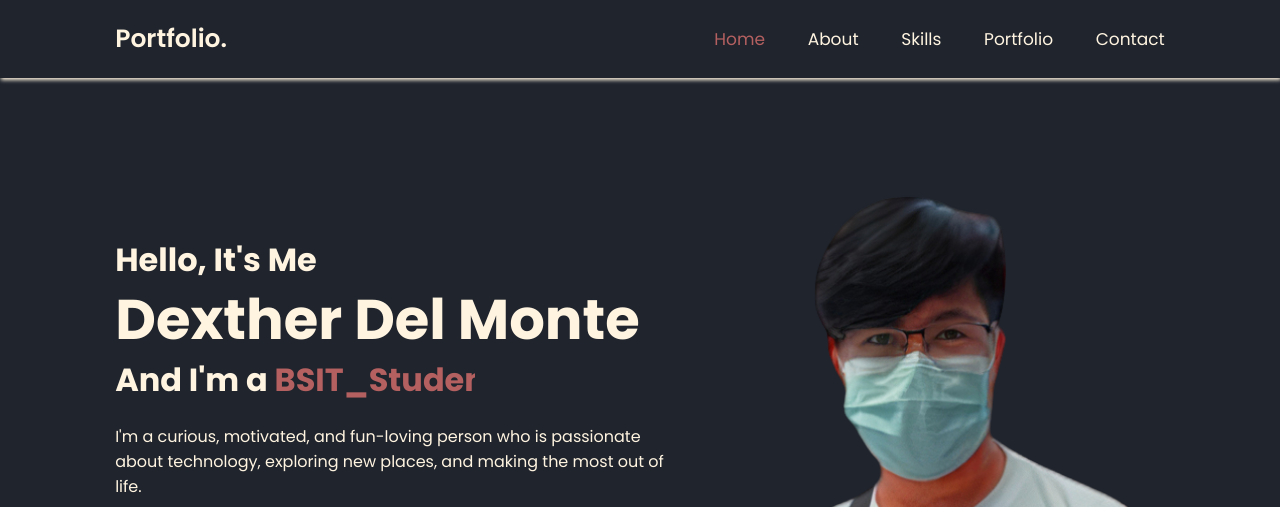
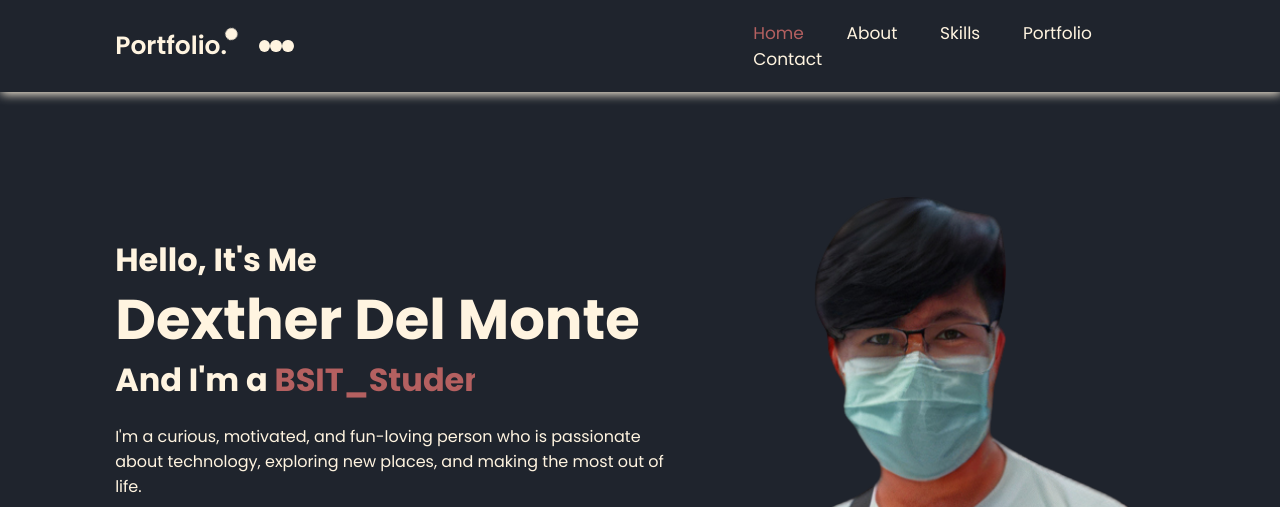
Before and after one commit to dhex28/dhex28.github.io, a plain HTML site: page index.html in a window 1280 px wide. Shown: the top 507 px of the page. Drawn offline with nearby package versions, Linux system fonts and the light colour scheme.

Commit message:
Update index.html

```diff
--- a/index.html
+++ b/index.html
@@ -16,6 +16,12 @@
     <!-- header design -->
     <header class="header">
         <a href="#home" class="logo">Portfolio.</a>
+        <div class="newtons-cradle">
+            <div class="newtons-cradle__dot"></div>
+            <div class="newtons-cradle__dot"></div>
+            <div class="newtons-cradle__dot"></div>
+            <div class="newtons-cradle__dot"></div>
+            </div>
 
         <i class='bx bx-menu' id="menu-icon"></i>
 
--- a/style.css
+++ b/style.css
@@ -34,16 +34,16 @@ section{
 
 }
 
-.header{
+.header {
     position: fixed;
     top: 0;
     left: 0;
     width: 100%;
     padding: 2rem 9%;
     background-color: var(--bg-color);
-    box-shadow: 1px 2px 4px #FFF4E0;
+    box-shadow: 1px 2px 10px #FFF4E0;
     display: flex;
-    justify-content: space-between;
+    /* justify-content: space-between; */
     align-items: center;
     z-index: 100;
 }
@@ -55,6 +55,10 @@ section{
     cursor: default;
 }
 
+.navbar{
+    margin-left: 420px;
+    justify-content: space-between;
+}
 .navbar a{
     font-size: 1.7rem;
     color: var(--text-color);
@@ -442,3 +446,76 @@ span{
     color: var(--second-bg-color);
 
 }
+
+.newtons-cradle {
+    --uib-size: 50px;
+    --uib-speed: 1.2s;
+    --uib-color: #FFF4E0 ;
+    position: relative;
+    display: flex;
+    align-items: center;
+    justify-content: center;
+    width: var(--uib-size);
+    height: var(--uib-size);
+    margin-left: 20px;
+   }
+
+   .newtons-cradle__dot {
+    position: relative;
+    display: flex;
+    align-items: center;
+    height: 100%;
+    width: 25%;
+    transform-origin: center top;
+   }
+
+   .newtons-cradle__dot::after {
+    content: '';
+    display: block;
+    width: 100%;
+    height: 25%;
+    border-radius: 50%;
+    background-color: var(--uib-color);
+   }
+
+   .newtons-cradle__dot:first-child {
+    animation: swing var(--uib-speed) linear infinite;
+   }
+
+   .newtons-cradle__dot:last-child {
+    animation: swing2 var(--uib-speed) linear infinite;
+   }
+
+   @keyframes swing {
+    0% {
+     transform: rotate(0deg);
+     animation-timing-function: ease-out;
+    }
+
+    25% {
+     transform: rotate(70deg);
+     animation-timing-function: ease-in;
+    }
+
+    50% {
+     transform: rotate(0deg);
+     animation-timing-function: linear;
+    }
+   }
+
+   @keyframes swing2 {
+    0% {
+     transform: rotate(0deg);
+     animation-timing-function: linear;
+    }
+
+    50% {
+     transform: rotate(0deg);
+     animation-timing-function: ease-out;
+    }
+
+    75% {
+     transform: rotate(-70deg);
+     animation-timing-function: ease-in;
+    }
+   }
```
